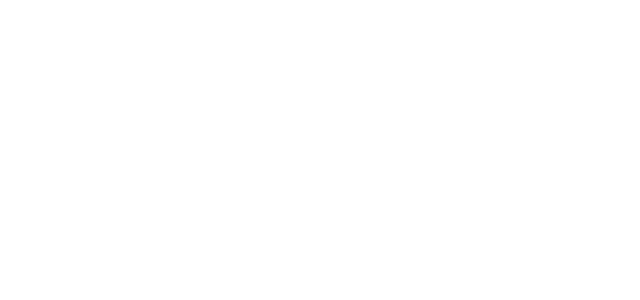
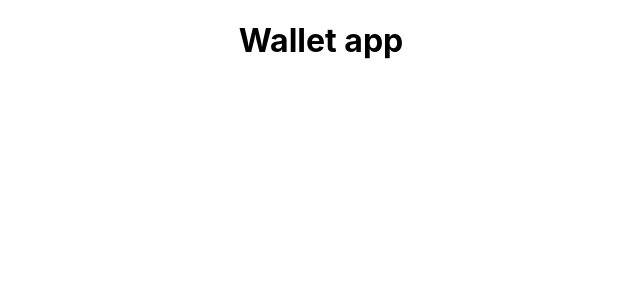
Before and after one commit to CentBit-Internship/wallet-web-ui, a React (Create React App) app: page / in a window 1280 px wide. Shown: the top 300 px of the page, without its empty margins (319-959 px from the left). Built offline with nearby package versions, Linux system fonts and the light colour scheme.

Commit message:
initial setup

```diff
--- a/src/App.tsx
+++ b/src/App.tsx
@@ -4,7 +4,7 @@
 function App() {
   return (
     <div className="App">
-
+      <h1>Wallet app</h1>
     </div>
   );
 }
```
Also changed, not shown: 1 other file (tests, documents, lock files or other folders).
